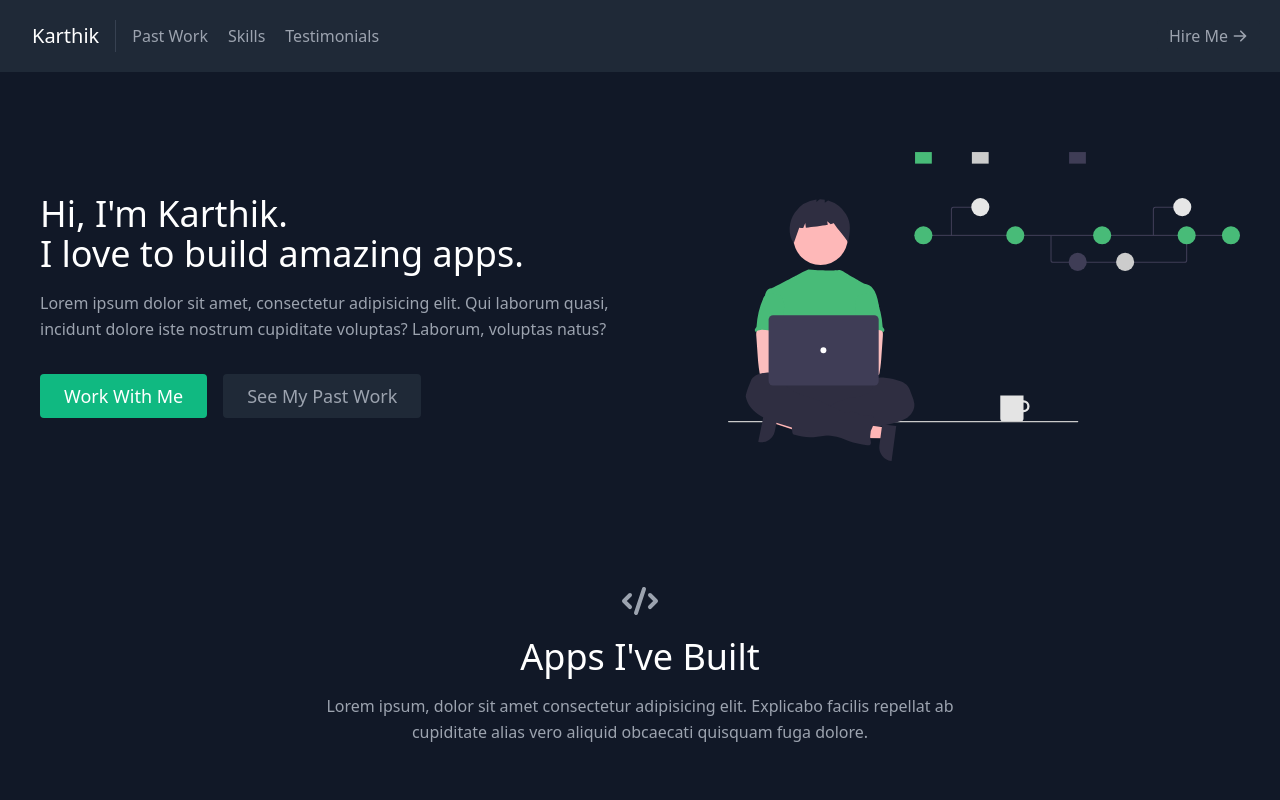
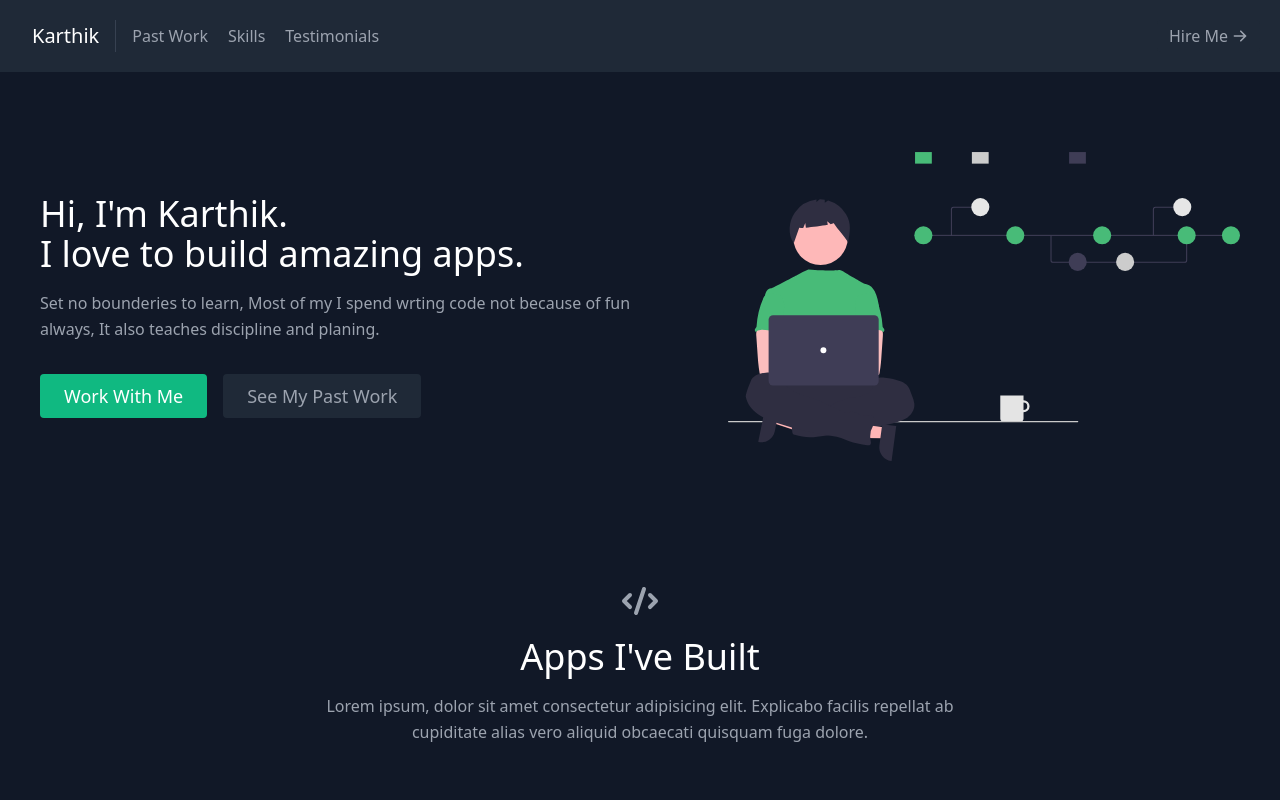
Before and after one commit to brkuhgk/Portfolio, a React (Create React App) app: page / in a window 1280 px wide. Shown: the top 800 px of the page. Built offline with nearby package versions, Linux system fonts and the light colour scheme.

Commit message:
typo updated quote

```diff
--- a/src/components/About.js
+++ b/src/components/About.js
@@ -12,9 +12,9 @@ export default function About() {
             apps.
           </h1>
           <p className="mb-8 leading-relaxed">
-            Lorem ipsum dolor sit amet, consectetur adipisicing elit. Qui
-            laborum quasi, incidunt dolore iste nostrum cupiditate voluptas?
-            Laborum, voluptas natus?
+            Set no bounderies to learn, Most of my I spend wrting code not because of fun always,
+            It also teaches discipline and planing.
+
           </p>
           <div className="flex justify-center">
             <a
```
